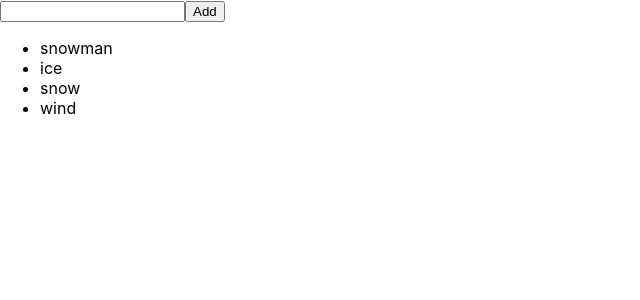
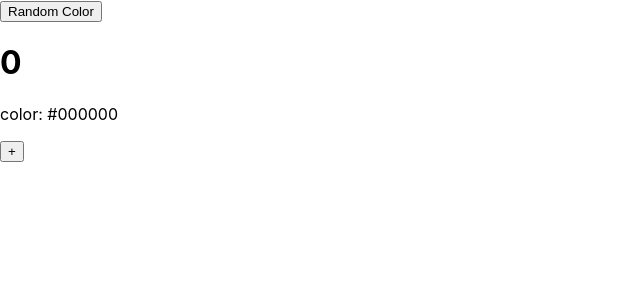
Before and after one commit to Dayoung3460/react-study, a React (Create React App) app: page / in a window 1280 px wide. Shown: the top 300 px of the page, without its empty margins (0-640 px from the left). Built offline with nearby package versions, Linux system fonts and the light colour scheme.

Commit message:
life cycle

```diff
--- a/src/App.js
+++ b/src/App.js
@@ -1,13 +1,28 @@
 import logo from './logo.svg';
 import './App.css';
-import IterationSample from "./MyComponent/IterationSample";
+import LifeCycleSample from "./MyComponent/LifeCycleSample";
 import {Component} from "react";
 
+function getRandomColor() {
+  return '#' + Math.floor(Math.random() * 16777215).toString(16)
+}
+
 class App extends Component{
+  state = {
+    color: '#000000'
+  }
+
+  handleClick = () => {
+    this.setState({
+      color: getRandomColor()
+    })
+  }
+
   render() {
     return (
       <>
-        <IterationSample/>
+        <button onClick={this.handleClick}>Random Color</button>
+        <LifeCycleSample color={this.state.color}/>
       </>
     )
   }
--- /dev/null
+++ b/src/MyComponent/LifeCycleSample.js
@@ -0,0 +1,79 @@
+import React, {Component} from 'react';
+
+class LifeCycleSample extends Component {
+  state = {
+    number: 0,
+    color: null,
+  }
+
+  myRef = null
+
+  constructor(props) {
+    super(props);
+    console.log('constructor')
+  }
+
+  static getDerivedStateFromProps(nextProps, prevState) {
+    console.log('getDerivedStateFromProps')
+    if(nextProps.color !== prevState.color) {
+      return { color: nextProps.color }
+    }
+    return null
+  }
+
+  componentDidMount() {
+    console.log('componentDidMount')
+  }
+
+  shouldComponentUpdate(nextProps, nextState, nextContext) {
+    console.log('shouldComponentUpdate', nextProps, nextState)
+    return nextState.number % 10 !== 4
+  }
+
+  componentWillMount() {
+    console.log('componentWillMount')
+  }
+
+  handleClick = () => {
+    this.setState({
+      number: this.state.number + 1
+    })
+  }
+
+  getSnapshotBeforeUpdate(prevProps, prevState) {
+    console.log('getSnapshotBeforeUpdate')
+    if(prevProps.color !== this.props.color) {
+      return this.myRef.style.color
+    }
+    return null
+  }
+
+  componentDidUpdate(prevProps, prevState, snapshot) {
+    console.log('componentDidUpdate')
+    if(snapshot) {
+      console.log('color before updated: ' + snapshot)
+    }
+  }
+
+  render() {
+    console.log('render')
+
+    const style = {
+      color: this.props.color
+    }
+
+    return (
+      <div>
+        <h1 style={style} ref={ref => this.myRef = ref}>
+          {this.state.number}
+        </h1>
+        <p>
+          color: {this.state.color}
+        </p>
+        <button onClick={this.handleClick}>+</button>
+      </div>
+    );
+  }
+}
+
+export default LifeCycleSample;
```
